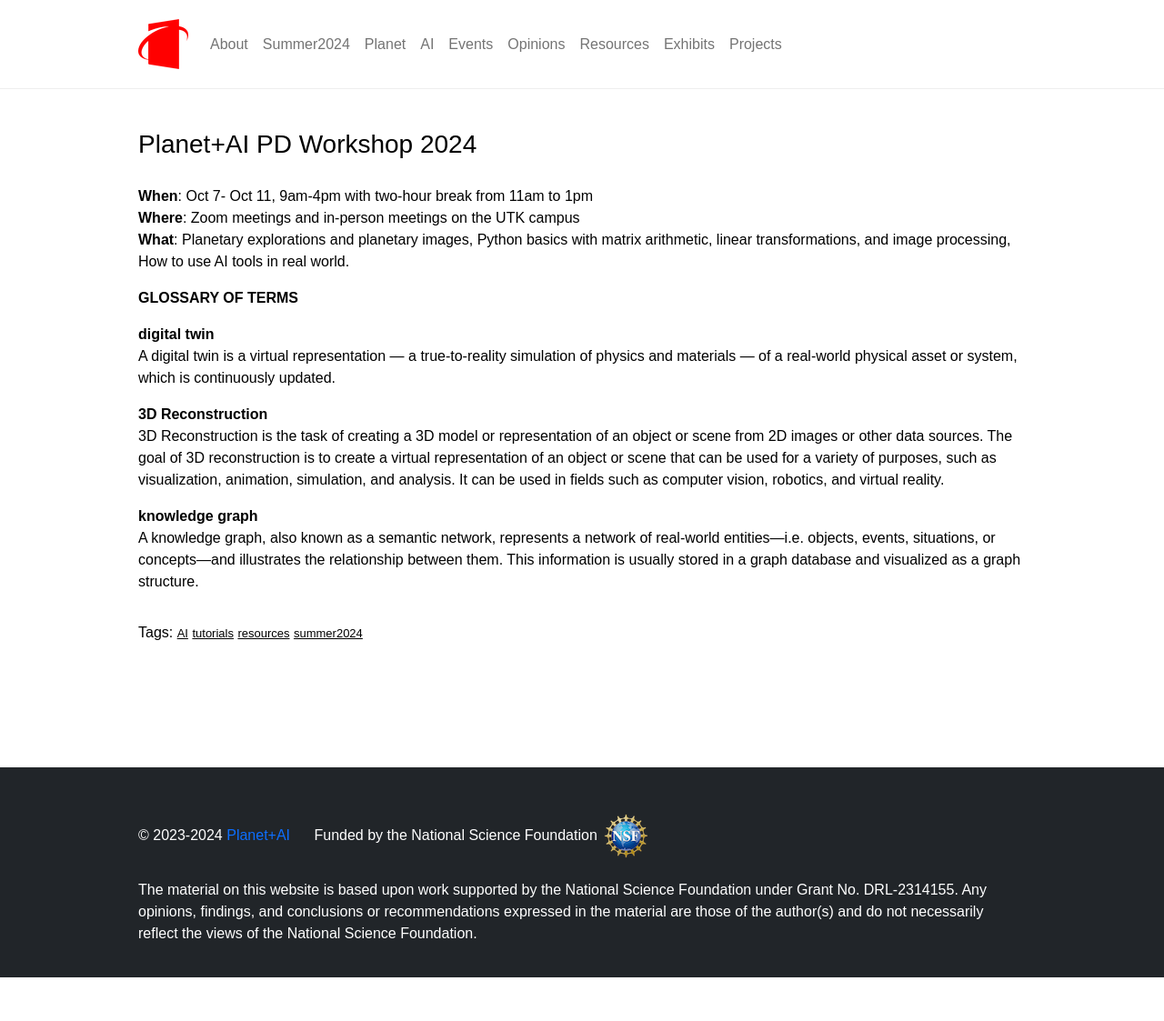
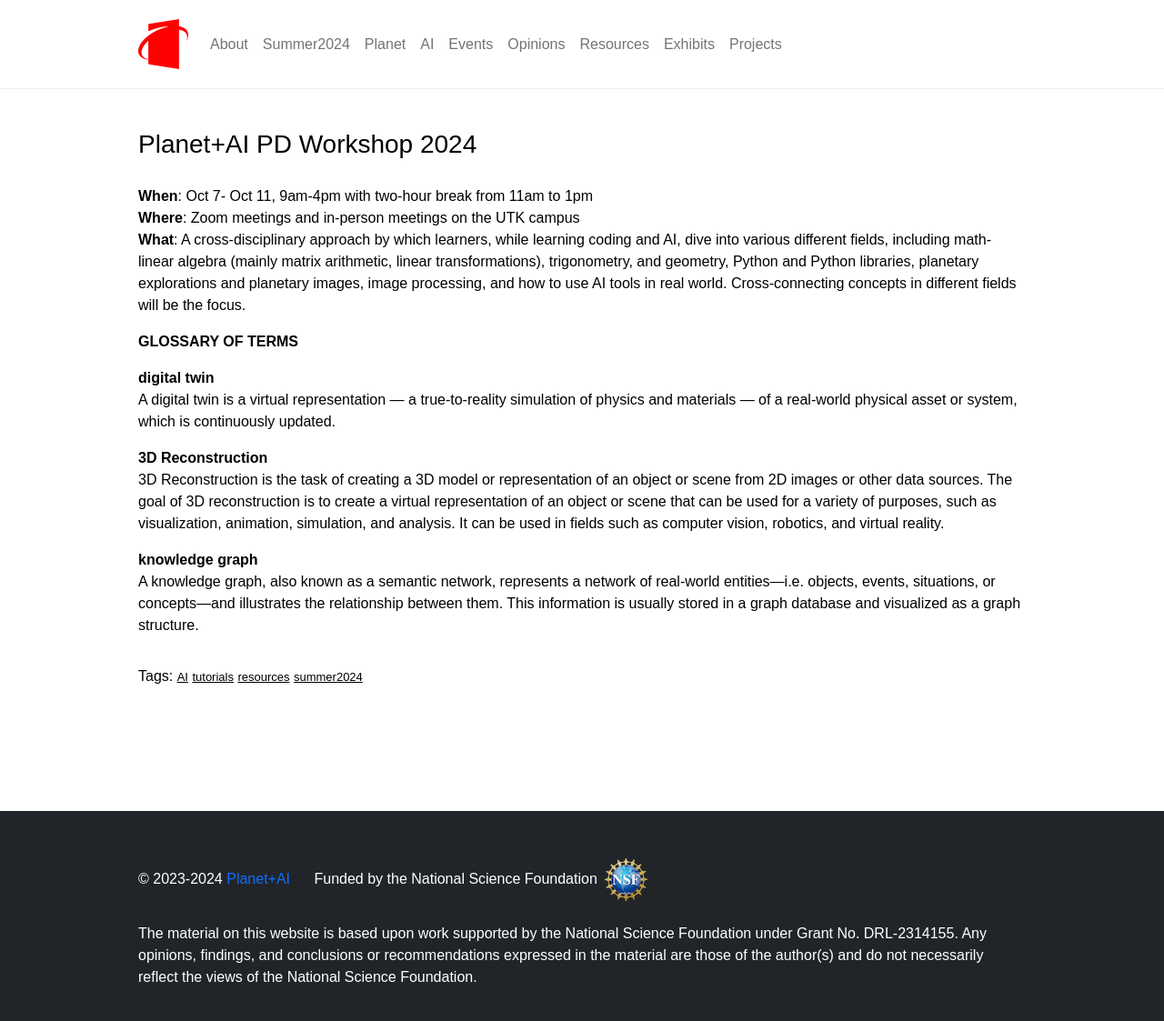
Before and after one commit to planet-ai-2023/planet-ai-2023.github.io, a Jekyll site: the page built from _posts/2024-6-22-pd-2024.md, in a window 1280 px wide. Shown: the whole page at 91% size. Built offline with Jekyll 4.4.1, drawn with Linux system fonts in a browser that asks for light colours; before the commit the page ends 1075 px from its top, so only the background shows below that.

Commit message:
Add files via upload

```diff
--- a/_posts/2024-6-22-pd-2024.md
+++ b/_posts/2024-6-22-pd-2024.md
@@ -8,7 +8,7 @@ tags: [ AI, tutorials, resources, summer2024 ]
 
 **When**: Oct 7- Oct 11, 9am-4pm with two-hour break from 11am to 1pm
 **Where**: Zoom meetings and in-person meetings on the UTK campus
-**What**: Planetary explorations and planetary images, Python basics with matrix arithmetic, linear transformations, and image processing, How to use AI tools in real world.
+**What**: A cross-disciplinary approach by which learners, while learning coding and AI, dive into various different fields, including math- linear algebra (mainly matrix arithmetic, linear transformations), trigonometry, and geometry, Python and Python libraries, planetary explorations and planetary images, image processing, and how to use AI tools in real world. Cross-connecting concepts in different fields will be the focus.
 
 
 **GLOSSARY OF TERMS**
```
